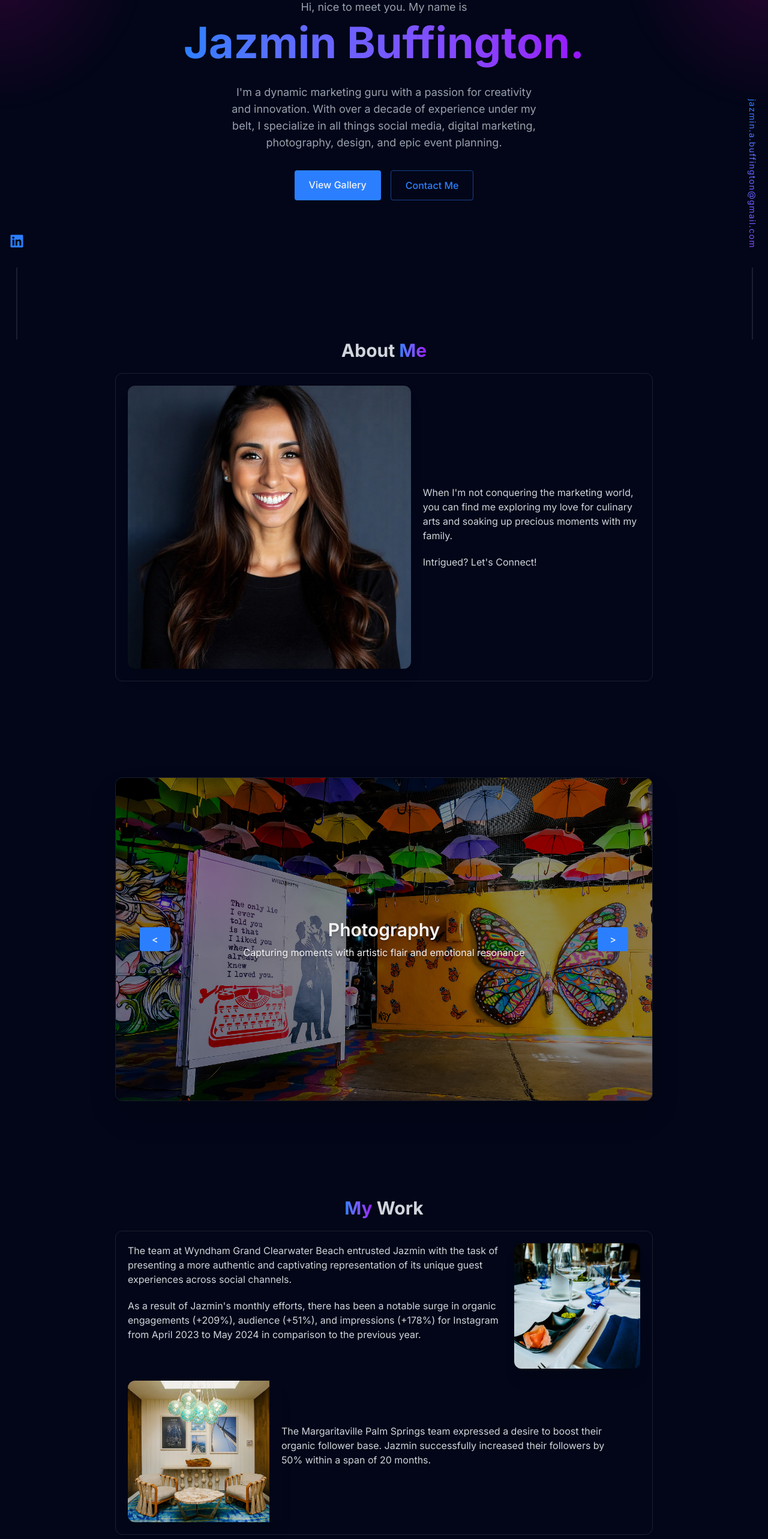
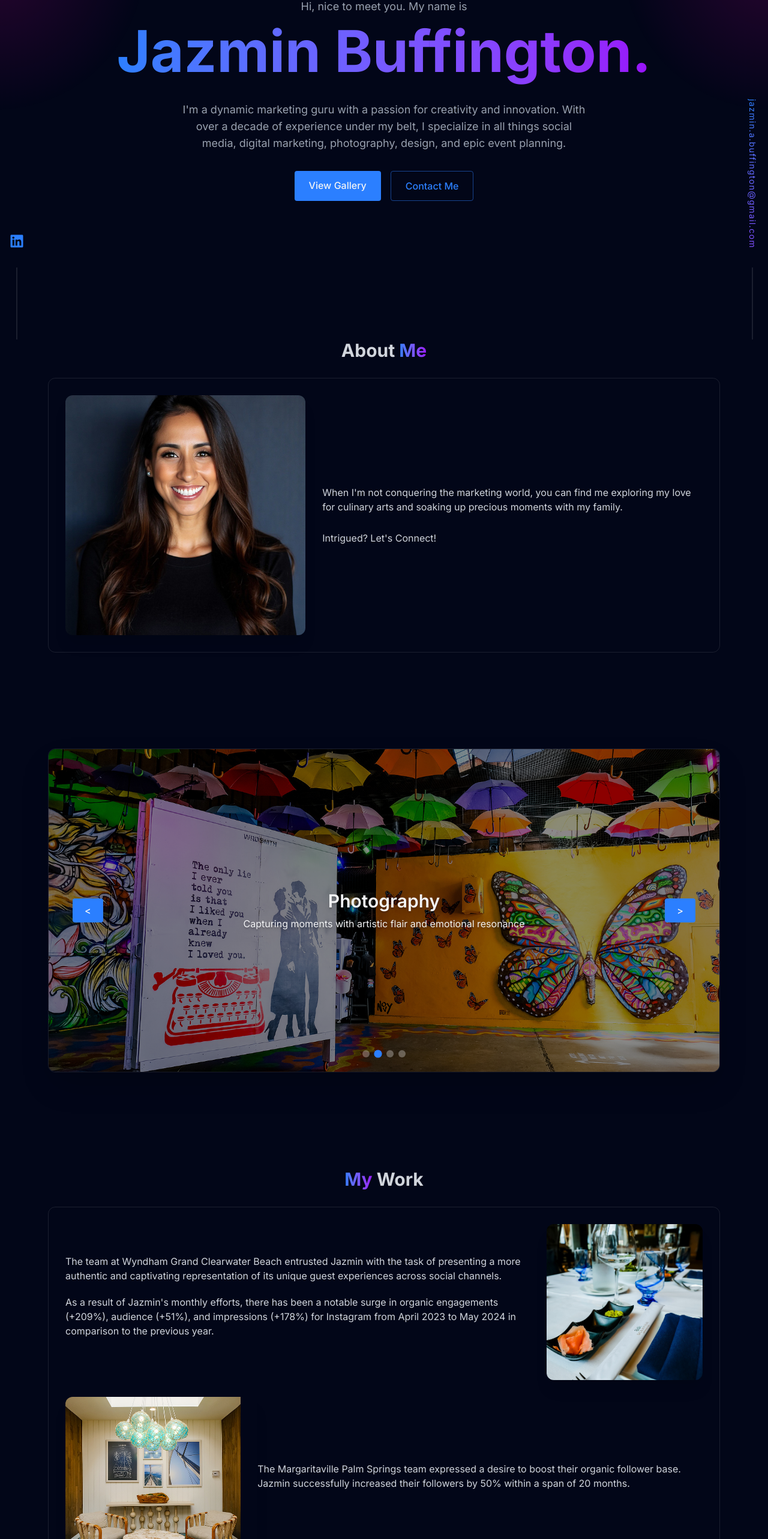
Before and after one commit to rubenaguilardev/sbrt, a React (Vite) app: page / in a window 1280 px wide. Shown: the part 234-2800 px from the top of the page at 60% size. Built offline with nearby package versions, Linux system fonts and the light colour scheme.

Commit message:
add carousel dots

```diff
--- a/src/components/LoadingScreen.jsx
+++ b/src/components/LoadingScreen.jsx
@@ -32,7 +32,7 @@ const LoadingScreen = ({onComplete}) => {
             <div className="mb-4 text-3xl md:text-4xl font-mono font-bold">
                 {text}
             </div>
-            <div className="w-[200px] h-[2px] bg-gray-800 rounded relative overflow-hidden">
+            <div className="w-[375px] h-[2px] bg-gray-800 rounded relative overflow-hidden">
                 <div className="w-[40%] h-full bg-blue-500 shadow-[0_0_15px_#3b82f6] animate-loading-bar"></div>
             </div>
 
--- a/src/components/sections/About.jsx
+++ b/src/components/sections/About.jsx
@@ -3,17 +3,18 @@ import { profilePicture } from "../../constants"
 const About = () => {
     return (
         <section id='about' className="flex items-center justify-center mb-40">
-            <div className="max-w-2xl md:max-w-[44rem] lg:max-w-[58rem] mx-auto px-4">
-                <h2 className="text-3xl text-center font-bold mb-5 text-gray-300">About <span className="bg-gradient-to-r from-blue-500 to-purple-600
+            <div className="max-w-2xl md:max-w-[44rem] lg:max-w-[58rem] xl:max-w-6xl mx-auto px-4">
+                <h2 className="text-3xl text-center font-bold mb-5 md:mb-7 text-gray-300">About <span className="bg-gradient-to-r from-blue-500 to-purple-600
                 bg-clip-text text-transparent">Me</span></h2>
 
-                <div className="flex flex-col md:flex-row glass rounded-xl p-5 border-white/10 border hover:-translate-y-1 transition-all">
+                <div className="flex flex-col md:flex-row rounded-xl p-5 md:p-7 border-white/10 border
+                hover:-translate-y-1 transition-all">
 
-                    <div className="flex w-full mb-5 sm:pr-5 md:mb-0">
+                    <div className="flex justify-center items-center w-full md:w-3/4 lg:w-1/2 mb-5 md:pr-7 md:mb-0">
                         <img src={profilePicture} alt="picture of Jazmin" className="rounded-xl shadow-xl"/>
                     </div>
                     <div className="flex flex-col justify-center md:w-3/4 text-gray-300">
-                        <p className="mb-5">
+                        <p className="mb-5 md:mb-7">
                             When I'm not conquering the marketing world, you can find me exploring my love for culinary
                             arts and soaking up precious moments with my family.
                         </p>
--- a/src/components/sections/Home.jsx
+++ b/src/components/sections/Home.jsx
@@ -3,11 +3,11 @@ const Home = () => {
         <section id='home' className="min-h-screen flex items-center justify-center relative">
             <div className="text-center z-10 px-4">
                 <span className="text-lg text-gray-400">Hi, nice to meet you. My name is</span>
-                <h1 className="text-6xl md:text-7xl font-bold bg-gradient-to-r from-blue-500 to-purple-600
+                <h1 className="text-6xl md:text-7xl lg:text-[5.5rem] xl:text-8xl font-bold bg-gradient-to-r from-blue-500 to-purple-600
                 bg-clip-text text-transparent mb-6 leading-[1.25]">
                     Jazmin Buffington.
                 </h1>
-                <p className="text-gray-400 text-lg mb-8 max-w-lg mx-auto">
+                <p className="text-gray-400 text-lg mb-8 max-w-lg md:max-w-xl lg:max-w-2xl mx-auto">
                     I'm a dynamic marketing guru with a passion for creativity and innovation.
                     With over a decade of experience under my belt, I specialize in all things social media,
                     digital marketing, photography, design, and epic event planning.
--- a/src/components/sections/Skills.jsx
+++ b/src/components/sections/Skills.jsx
@@ -35,7 +35,7 @@ const Skills = () => {
 
 
     return(
-        <section className="max-w-full md:max-w-2xl lg:max-w-[56rem] h-[540px] w-full m-auto border-white/10 border relative group
+        <section className="max-w-full md:max-w-2xl lg:max-w-[56rem] h-[540px] xl:max-w-[70rem] w-full m-auto border-white/10 border relative group
         rounded-xl mb-40"
         {...swipeHandlers}>
             <div style={{backgroundImage: `url(${SKILLS[currentIndex].image})`}}
@@ -61,6 +61,16 @@ const Skills = () => {
                         </button>
                     </div>
                 </div>
+                <div className="absolute bottom-6 left-0 right-0 flex justify-center space-x-2 z-20">
+                    {SKILLS.map((skill, index) => (
+                        <button
+                            key={index}
+                            onClick={() => setCurrentIndex(index)}
+                            className={`w-3 h-3 rounded-full transition-all duration-300
+                                ${index === currentIndex ? 'bg-blue-500 scale-110' : 'bg-white/30'}`}
+                        />
+                    ))}
+                </div>
 
             </div>
 
--- a/src/components/sections/Work.jsx
+++ b/src/components/sections/Work.jsx
@@ -63,27 +63,31 @@ const Work = () => {
 
     return (
         <section id='work' className='flex items-center justify-center mb-40'>
-            <div className="max-w-2xl md:max-w-[44rem] lg:max-w-[58rem] mx-auto px-4">
-            <h2 className="text-3xl text-center font-bold mb-5 text-gray-300"><span className="bg-gradient-to-r from-blue-500 to-purple-600
+            <div className="max-w-2xl md:max-w-[44rem] lg:max-w-[58rem] xl:max-w-6xl mx-auto px-4">
+            <h2 className="text-3xl text-center font-bold mb-5 md:mb-7 text-gray-300"><span className="bg-gradient-to-r from-blue-500 to-purple-600
                 bg-clip-text text-transparent">My</span> Work</h2>
-            <div className='flex-col glass rounded-xl p-5 border-white/10 border hover:-translate-y-1
-            transition-all text-gray-300 mb-5'>
-                 <div className='flex flex-col md:flex-row w-full mb-5 md:mb-5'>
+            <div className='flex-col glass rounded-xl p-5 md:p-7 border-white/10 border hover:-translate-y-1
+            transition-all text-gray-300 mb-5 md:mb-7'>
+                 <div className='flex flex-col md:flex-row w-full mb-5 md:mb-7 xl:items-center'>
                     <div>
-                         <p className='mb-5 md:pr-5'>{MY_WORK_TOP[0].description[0]}</p>
-                        <p className='mb-5 md:pr-5'>{MY_WORK_TOP[0].description[1]}</p>
+                         <p className='mb-5 md:pr-7'>{MY_WORK_TOP[0].description[0]}</p>
+                        <p className='mb-5 md:pr-7'>{MY_WORK_TOP[0].description[1]}</p>
                     </div>
 
-                    <div>
+                    <div className='flex justify-center items-center'>
                         <img src={MY_WORK_TOP[0].image} alt="" className='rounded-xl shadow-xl' />
                     </div>
                 </div>
-                <div className='flex flex-col md:flex-row-reverse w-full sm:pr-5 md:mb-0 items-center'>
-                    <p className='mb-5'>{MY_WORK_TOP[1].description}</p>
+                <div className='flex flex-col md:flex-row-reverse w-full sm:pr-6 md:pr-7 md:mb-0 items-center'>
                     <div>
-                        <img src={MY_WORK_TOP[1].image} alt="" className='rounded-xl shadow-xl md:pr-5'/>
+                         <p className='mb-5 md:mb-7'>{MY_WORK_TOP[1].description}</p>
                     </div>
+                     <div className='flex justify-center items-center'>
+                        <img src={MY_WORK_TOP[1].image} alt="" className='rounded-xl shadow-xl md:pr-7'/>
+                    </div>
+
                 </div>
+
             </div>
             </div>
 {/*    /div>
```
